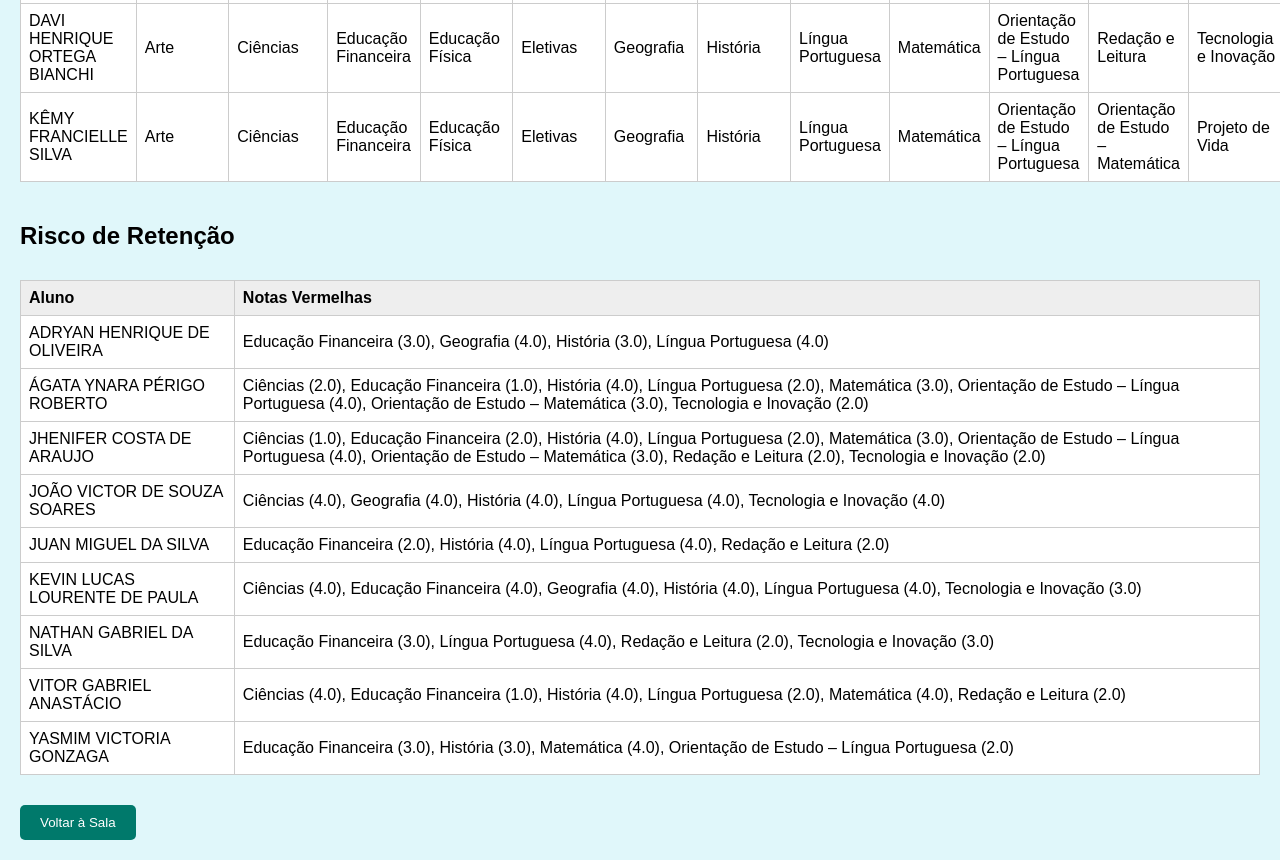
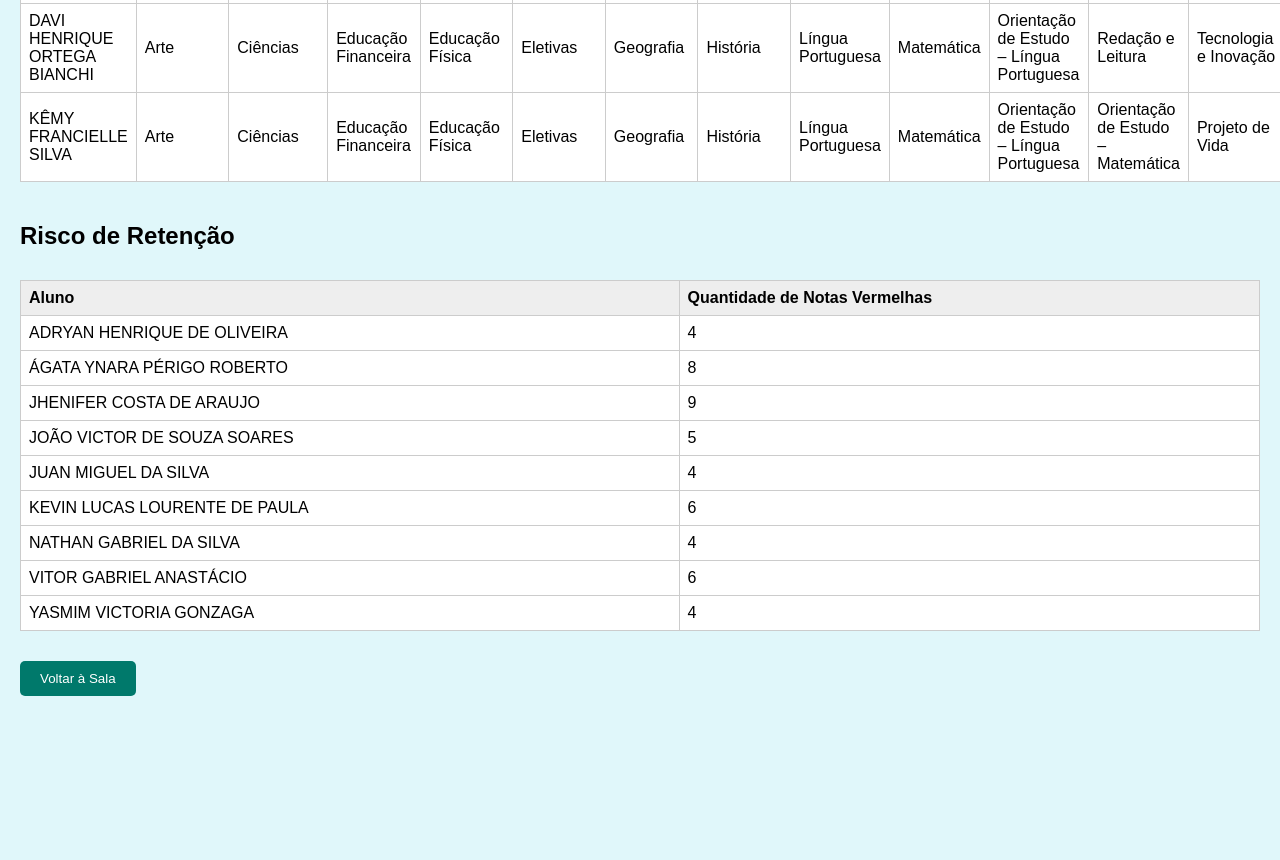
Before and after one commit to professorgaldino/6a, a plain HTML site: page analise.html in a window 1280 px wide. Shown: the part 2783-3643 px from the top of the page. After the commit the page ends 3499 px from the top, so only its background shows below. Drawn offline with nearby package versions, Linux system fonts and the light colour scheme.

Commit message:
Update analise.html

```diff
--- a/analise.html
+++ b/analise.html
@@ -136,6 +136,7 @@
           if (!aluno) continue;
 
           const disciplinas = dados[id];
+          let notasVermelhasPorAluno = 0;
           todasDisciplinas.forEach(disc => {
             const notaStr = disciplinas?.[disc]?.notas?.[bimestre - 1];
             const nota = parseFloat(notaStr);
@@ -157,8 +158,16 @@
                 disciplina: disc,
                 nota: nota.toFixed(1)
               });
+              notasVermelhasPorAluno++;
             }
           });
+
+          if (notasVermelhasPorAluno >= 4) {
+            riscoRetencao.push({
+              aluno: aluno.nome,
+              notasVermelhas: notasVermelhasPorAluno
+            });
+          }
         }
 
         if (todasDisciplinas.size === 0) {
@@ -245,6 +254,7 @@
     function gerarTabelas(notas, semNotas, riscoRetencao) {
       let html = '';
 
+      // Alunos com Notas Vermelhas
       const vermelhasPorAluno = {};
       notas.forEach(item => {
         if (!vermelhasPorAluno[item.aluno]) {
@@ -283,6 +293,7 @@
         html += '</table>';
       }
 
+      // Alunos Sem Nota Lançada
       const semNotaPorAluno = {};
       semNotas.forEach(item => {
         if (!semNotaPorAluno[item.aluno]) {
@@ -316,17 +327,17 @@
         html += '</table>';
       }
 
-      // Tabela de Risco de Retenção
-      html += '<h2>Risco de Retenção</h2>';
-      const alunosRisco = Object.keys(vermelhasPorAluno).filter(aluno => vermelhasPorAluno[aluno].length >= 4);
+      // Risco de Retenção
+      if (riscoRetencao.length === 0) {
+        html += '<p><em>Nenhum aluno com risco de retenção neste bimestre.</em></p>';
+      } else {
+        html += '<h2>Risco de Retenção</h2>';
+        html += '<table><tr><th>Aluno</th><th>Quantidade de Notas Vermelhas</th></tr>';
 
-      if (alunosRisco.length === 0) {
-        html += '<p><em>Nenhum aluno com risco de retenção.</em></p>';
-      } else {
-        html += '<table><tr><th>Aluno</th><th>Notas Vermelhas</th></tr>';
-        alunosRisco.forEach(aluno => {
-          html += `<tr><td>${aluno}</td><td>${vermelhasPorAluno[aluno].join(', ')}</td></tr>`;
+        riscoRetencao.forEach(item => {
+          html += `<tr><td>${item.aluno}</td><td>${item.notasVermelhas}</td></tr>`;
         });
+
         html += '</table>';
       }
 
```
